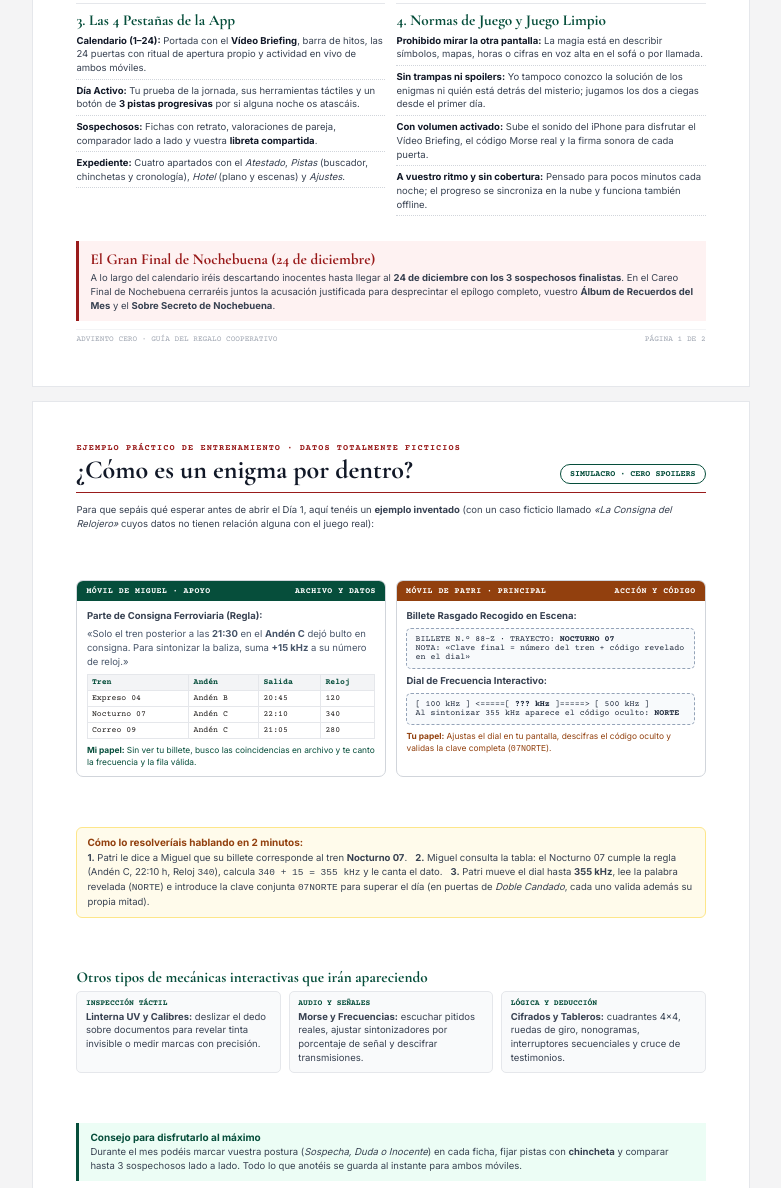
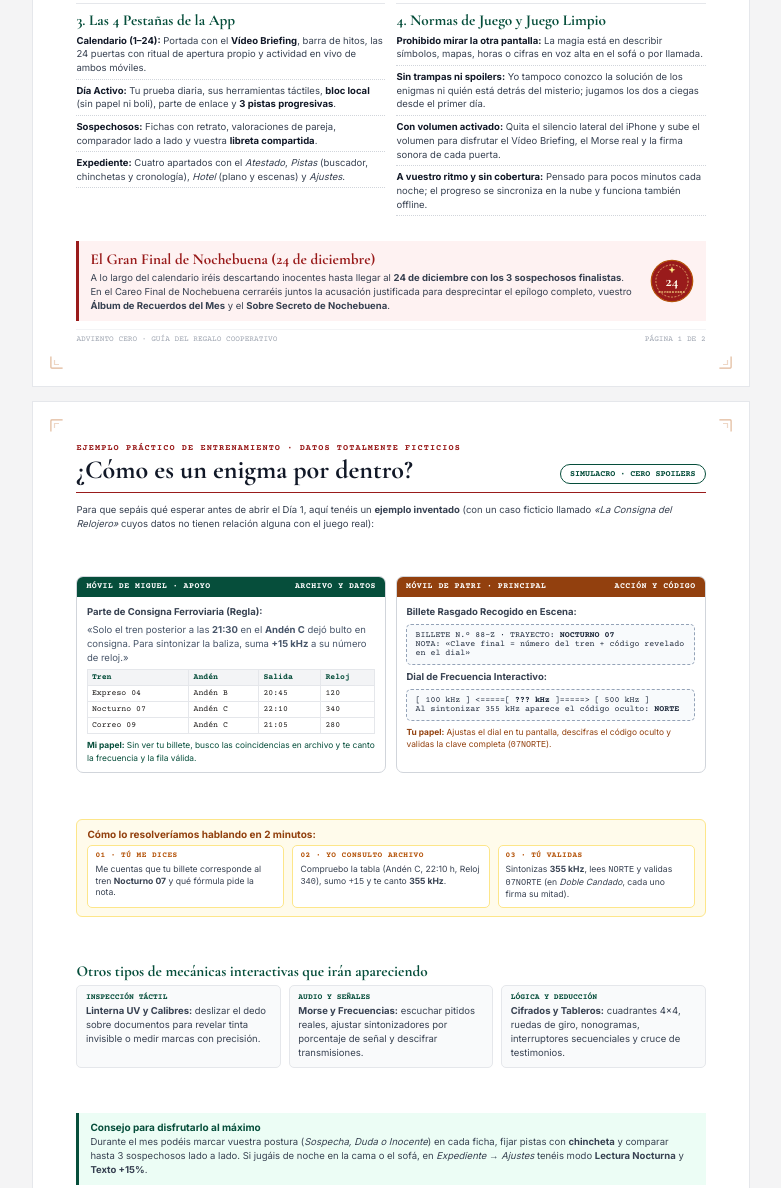
Before and after one commit to mgesm/advientocero, a plain HTML site: page imprimibles/presentacion_adviento_cero.html in a window 1280 px wide. Shown: the part 649-1837 px from the top of the page, without its empty margins (249-1030 px from the left). Drawn offline with nearby package versions, Linux system fonts and the light colour scheme.

Commit message:
v2.25.0: boutique editorial PDF dossier redesign (gold corners, 24 wax seal, 3-step cards, iPhone mute tip, night mode tip) and lining-nums serif polish after full mobile audit

```diff
--- a/css/liquid-christmas.css
+++ b/css/liquid-christmas.css
@@ -1732,6 +1732,7 @@ body.pref-reduced-motion * {
 
 .serif {
   font-family: var(--vg-font-serif);
+  font-variant-numeric: lining-nums;
 }
 
 .sr-only {
--- a/imprimibles/presentacion_adviento_cero.html
+++ b/imprimibles/presentacion_adviento_cero.html
@@ -17,6 +17,7 @@
       print-color-adjust: exact;
     }
     .page {
+      position: relative;
       width: 100%;
       max-width: 190mm;
       min-height: 274mm;
@@ -27,6 +28,54 @@
       background: #FFFFFF;
       border: 1px solid #E5E7EB;
       page-break-after: always;
+    }
+    .page-corner {
+      position: absolute;
+      width: 18px;
+      height: 18px;
+      color: rgba(180, 83, 9, 0.42);
+      pointer-events: none;
+    }
+    .page-corner.tl { top: 4.5mm; left: 4.5mm; }
+    .page-corner.tr { top: 4.5mm; right: 4.5mm; transform: scaleX(-1); }
+    .page-corner.bl { bottom: 4.5mm; left: 4.5mm; transform: scaleY(-1); }
+    .page-corner.br { bottom: 4.5mm; right: 4.5mm; transform: scale(-1); }
+    .title-row {
+      display: flex;
+      align-items: center;
+      gap: 7px;
+      margin-top: 3px;
+    }
+    .title-row h1 { margin-top: 0; }
+    .callout-crimson-flex {
+      display: grid;
+      grid-template-columns: 1fr auto;
+      gap: 12px;
+      align-items: center;
+    }
+    .flow-steps {
+      display: grid;
+      grid-template-columns: repeat(3, 1fr);
+      gap: 8px;
+      margin-top: 5px;
+    }
+    .flow-step {
+      padding: 5.5px 7px;
+      border-radius: 5px;
+      background: #FFFFFF;
+      border: 1px solid #FDE68A;
+      font-size: 8.6px;
+      line-height: 1.38;
+      color: #374151;
+    }
+    .flow-step-num {
+      font-family: 'Courier Prime', monospace;
+      font-size: 7.8px;
+      font-weight: 700;
+      color: #B45309;
+      letter-spacing: 0.06em;
+      display: block;
+      margin-bottom: 2px;
     }
     .page:last-child { page-break-after: auto; }
     .page-body {
@@ -259,8 +308,9 @@
       align-items: center;
       padding: 10px 14px;
       border: 1.5px solid #064E3B;
-      border-radius: 6px;
-      background: #F9FAFB;
+      box-shadow: inset 0 0 0 2px #FFFFFF, inset 0 0 0 3px rgba(180, 83, 9, 0.32);
+      border-radius: 7px;
+      background: linear-gradient(155deg, #F8FCFA 0%, #FFFDF7 100%);
       margin-top: 7px;
     }
     .qr-wrap {
@@ -287,10 +337,17 @@
 <body>
   <!-- PÁGINA 1: QUÉ ES ADVIENTO CERO, ROLES Y MECÁNICA COOPERATIVA -->
   <section class="page">
+    <svg class="page-corner tl" viewBox="0 0 20 20" fill="none" stroke="currentColor" stroke-width="1.3"><path d="M1 14 V2 Q1 1 2 1 H14"/><path d="M5 10 V5 H10" stroke-opacity="0.55"/></svg>
+    <svg class="page-corner tr" viewBox="0 0 20 20" fill="none" stroke="currentColor" stroke-width="1.3"><path d="M1 14 V2 Q1 1 2 1 H14"/><path d="M5 10 V5 H10" stroke-opacity="0.55"/></svg>
+    <svg class="page-corner bl" viewBox="0 0 20 20" fill="none" stroke="currentColor" stroke-width="1.3"><path d="M1 14 V2 Q1 1 2 1 H14"/><path d="M5 10 V5 H10" stroke-opacity="0.55"/></svg>
+    <svg class="page-corner br" viewBox="0 0 20 20" fill="none" stroke="currentColor" stroke-width="1.3"><path d="M1 14 V2 Q1 1 2 1 H14"/><path d="M5 10 V5 H10" stroke-opacity="0.55"/></svg>
     <header class="masthead">
       <div>
         <div class="eyebrow">Regalo de Adviento · Edición Especial para Patri</div>
-        <h1>ADVIENTO CERO · Cómo funciona</h1>
+        <div class="title-row">
+          <svg width="16" height="16" viewBox="0 0 24 24" fill="#B45309" aria-hidden="true"><polygon points="12 1.5 14.5 9.2 22.5 12 14.5 14.8 12 22.5 9.5 14.8 1.5 12 9.5 9.2"/></svg>
+          <h1>ADVIENTO CERO · Cómo funciona</h1>
+        </div>
       </div>
       <span class="issue-tag">1 AL 24 DE DICIEMBRE</span>
     </header>
@@ -350,7 +407,7 @@
           <h2>3. Las 4 Pestañas de la App</h2>
           <ul class="kv-list">
             <li><strong>Calendario (1–24):</strong> Portada con el <strong>Vídeo Briefing</strong>, barra de hitos, las 24 puertas con ritual de apertura propio y actividad en vivo de ambos móviles.</li>
-            <li><strong>Día Activo:</strong> Tu prueba de la jornada, sus herramientas táctiles y un botón de <strong>3 pistas progresivas</strong> por si alguna noche os atascáis.</li>
+            <li><strong>Día Activo:</strong> Tu prueba diaria, sus herramientas táctiles, <strong>bloc local</strong> (sin papel ni boli), parte de enlace y <strong>3 pistas progresivas</strong>.</li>
             <li><strong>Sospechosos:</strong> Fichas con retrato, valoraciones de pareja, comparador lado a lado y vuestra <strong>libreta compartida</strong>.</li>
             <li><strong>Expediente:</strong> Cuatro apartados con el <em>Atestado</em>, <em>Pistas</em> (buscador, chinchetas y cronología), <em>Hotel</em> (plano y escenas) y <em>Ajustes</em>.</li>
           </ul>
@@ -361,17 +418,26 @@
           <ul class="kv-list">
             <li><strong>Prohibido mirar la otra pantalla:</strong> La magia está en describir símbolos, mapas, horas o cifras en voz alta en el sofá o por llamada.</li>
             <li><strong>Sin trampas ni spoilers:</strong> Yo tampoco conozco la solución de los enigmas ni quién está detrás del misterio; jugamos los dos a ciegas desde el primer día.</li>
-            <li><strong>Con volumen activado:</strong> Sube el sonido del iPhone para disfrutar el Vídeo Briefing, el código Morse real y la firma sonora de cada puerta.</li>
+            <li><strong>Con volumen activado:</strong> Quita el silencio lateral del iPhone y sube el volumen para disfrutar el Vídeo Briefing, el Morse real y la firma sonora de cada puerta.</li>
             <li><strong>A vuestro ritmo y sin cobertura:</strong> Pensado para pocos minutos cada noche; el progreso se sincroniza en la nube y funciona también offline.</li>
           </ul>
         </div>
       </div>
 
-      <div class="callout-crimson" style="margin-bottom:0;">
-        <h2 style="color:#991B1B;margin-bottom:3px;">El Gran Final de Nochebuena (24 de diciembre)</h2>
-        <p>
-          A lo largo del calendario iréis descartando inocentes hasta llegar al <strong>24 de diciembre con los 3 sospechosos finalistas</strong>. En el Careo Final de Nochebuena cerraréis juntos la acusación justificada para desprecintar el epílogo completo, vuestro <strong>Álbum de Recuerdos del Mes</strong> y el <strong>Sobre Secreto de Nochebuena</strong>.
-        </p>
+      <div class="callout-crimson callout-crimson-flex" style="margin-bottom:0;">
+        <div>
+          <h2 style="color:#991B1B;margin-bottom:3px;">El Gran Final de Nochebuena (24 de diciembre)</h2>
+          <p>
+            A lo largo del calendario iréis descartando inocentes hasta llegar al <strong>24 de diciembre con los 3 sospechosos finalistas</strong>. En el Careo Final de Nochebuena cerraréis juntos la acusación justificada para desprecintar el epílogo completo, vuestro <strong>Álbum de Recuerdos del Mes</strong> y el <strong>Sobre Secreto de Nochebuena</strong>.
+          </p>
+        </div>
+        <svg width="46" height="46" viewBox="0 0 60 60" aria-hidden="true" style="flex-shrink:0;">
+          <circle cx="30" cy="30" r="27" fill="#991B1B" stroke="#B45309" stroke-width="1.6"/>
+          <circle cx="30" cy="30" r="21" fill="none" stroke="#FDE68A" stroke-opacity="0.85" stroke-width="1" stroke-dasharray="2.5 2"/>
+          <polygon points="30,11 31.2,14.2 34.4,15.4 31.2,16.6 30,19.8 28.8,16.6 25.6,15.4 28.8,14.2" fill="#FEF08A"/>
+          <text x="30" y="37" text-anchor="middle" fill="#FFFBEB" font-family="Cormorant Garamond, Georgia, serif" font-size="20" font-weight="700">24</text>
+          <text x="30" y="45" text-anchor="middle" fill="#FDE68A" font-family="Courier Prime, monospace" font-size="4.4" font-weight="700" letter-spacing="0.9">NOCHEBUENA</text>
+        </svg>
       </div>
     </div>
 
@@ -383,6 +449,10 @@
 
   <!-- PÁGINA 2: EJEMPLO INVENTADO DE DINÁMICA + QR DE ACCESO -->
   <section class="page">
+    <svg class="page-corner tl" viewBox="0 0 20 20" fill="none" stroke="currentColor" stroke-width="1.3"><path d="M1 14 V2 Q1 1 2 1 H14"/><path d="M5 10 V5 H10" stroke-opacity="0.55"/></svg>
+    <svg class="page-corner tr" viewBox="0 0 20 20" fill="none" stroke="currentColor" stroke-width="1.3"><path d="M1 14 V2 Q1 1 2 1 H14"/><path d="M5 10 V5 H10" stroke-opacity="0.55"/></svg>
+    <svg class="page-corner bl" viewBox="0 0 20 20" fill="none" stroke="currentColor" stroke-width="1.3"><path d="M1 14 V2 Q1 1 2 1 H14"/><path d="M5 10 V5 H10" stroke-opacity="0.55"/></svg>
+    <svg class="page-corner br" viewBox="0 0 20 20" fill="none" stroke="currentColor" stroke-width="1.3"><path d="M1 14 V2 Q1 1 2 1 H14"/><path d="M5 10 V5 H10" stroke-opacity="0.55"/></svg>
     <header class="masthead" style="border-color:#991B1B;">
       <div>
         <div class="eyebrow" style="color:#991B1B;">Ejemplo Práctico de Entrenamiento · Datos Totalmente Ficticios</div>
@@ -439,12 +509,21 @@
       </div>
 
       <div class="flow-box" style="margin-bottom:0;">
-        <h3 style="color:#92400E;">Cómo lo resolveríais hablando en 2 minutos:</h3>
-        <p>
-          <strong>1.</strong> Patri le dice a Miguel que su billete corresponde al tren <strong>Nocturno 07</strong>. &nbsp;
-          <strong>2.</strong> Miguel consulta la tabla: el Nocturno 07 cumple la regla (Andén C, 22:10 h, Reloj <code>340</code>), calcula <code>340 + 15 = 355 kHz</code> y le canta el dato. &nbsp;
-          <strong>3.</strong> Patri mueve el dial hasta <strong>355 kHz</strong>, lee la palabra revelada (<code>NORTE</code>) e introduce la clave conjunta <code>07NORTE</code> para superar el día (en puertas de <em>Doble Candado</em>, cada uno valida además su propia mitad).
-        </p>
+        <h3 style="color:#92400E;">Cómo lo resolveríamos hablando en 2 minutos:</h3>
+        <div class="flow-steps">
+          <div class="flow-step">
+            <span class="flow-step-num">01 · TÚ ME DICES</span>
+            Me cuentas que tu billete corresponde al tren <strong>Nocturno 07</strong> y qué fórmula pide la nota.
+          </div>
+          <div class="flow-step">
+            <span class="flow-step-num">02 · YO CONSULTO ARCHIVO</span>
+            Compruebo la tabla (Andén C, 22:10 h, Reloj <code>340</code>), sumo <code>+15</code> y te canto <strong>355 kHz</strong>.
+          </div>
+          <div class="flow-step">
+            <span class="flow-step-num">03 · TÚ VALIDAS</span>
+            Sintonizas <strong>355 kHz</strong>, lees <code>NORTE</code> y validas <code>07NORTE</code> (en <em>Doble Candado</em>, cada uno firma su mitad).
+          </div>
+        </div>
       </div>
 
       <div>
@@ -468,7 +547,7 @@
       <div class="callout-video" style="margin-bottom:0;">
         <h3 style="color:#064E3B;margin-bottom:2px;">Consejo para disfrutarlo al máximo</h3>
         <p>
-          Durante el mes podéis marcar vuestra postura (<em>Sospecha, Duda o Inocente</em>) en cada ficha, fijar pistas con <strong>chincheta</strong> y comparar hasta 3 sospechosos lado a lado. Todo lo que anotéis se guarda al instante para ambos móviles.
+          Durante el mes podéis marcar vuestra postura (<em>Sospecha, Duda o Inocente</em>) en cada ficha, fijar pistas con <strong>chincheta</strong> y comparar hasta 3 sospechosos lado a lado. Si jugáis de noche en la cama o el sofá, en <em>Expediente → Ajustes</em> tenéis modo <strong>Lectura Nocturna</strong> y <strong>Texto +15%</strong>.
         </p>
       </div>
 
--- a/sw.js
+++ b/sw.js
@@ -1,4 +1,4 @@
-const CACHE_NAME = "adviento-cero-v2.24.0";
+const CACHE_NAME = "adviento-cero-v2.25.0";
 const CRITICAL_PRECACHE_ASSETS = [
   "./",
   "./index.html",
```
Also changed, not shown: index.html (+2 -2 lines), js/app.js, 2 other files.
